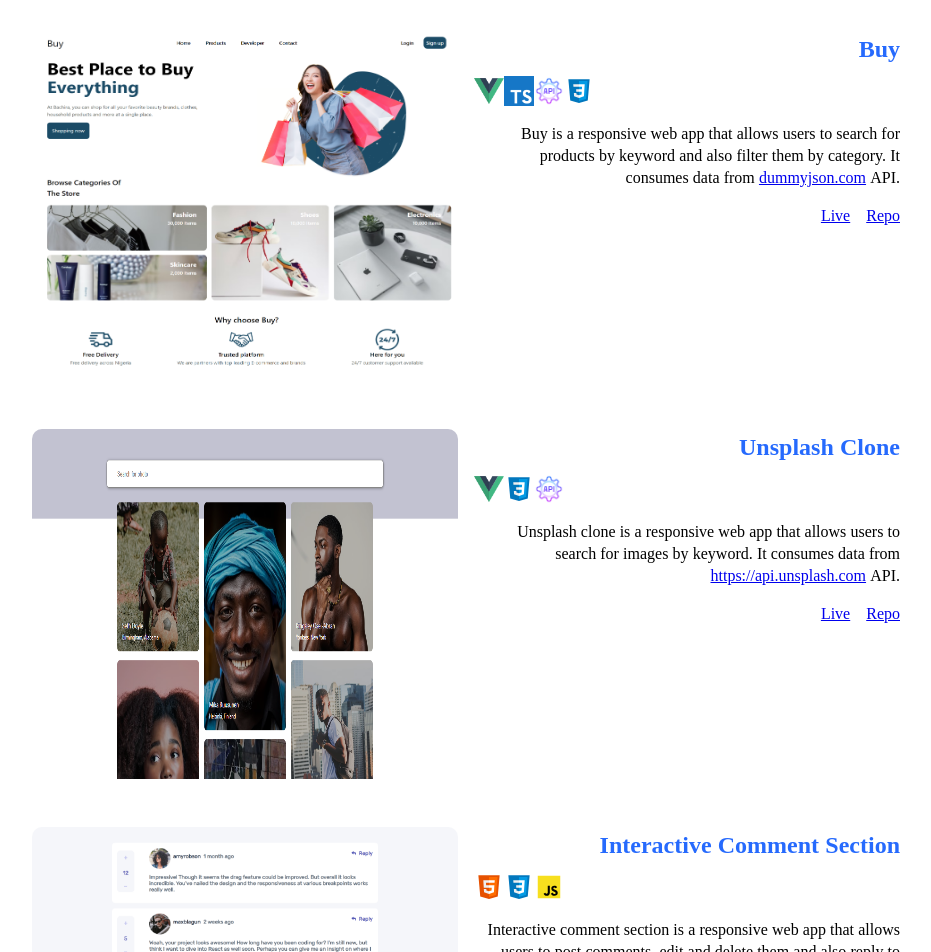
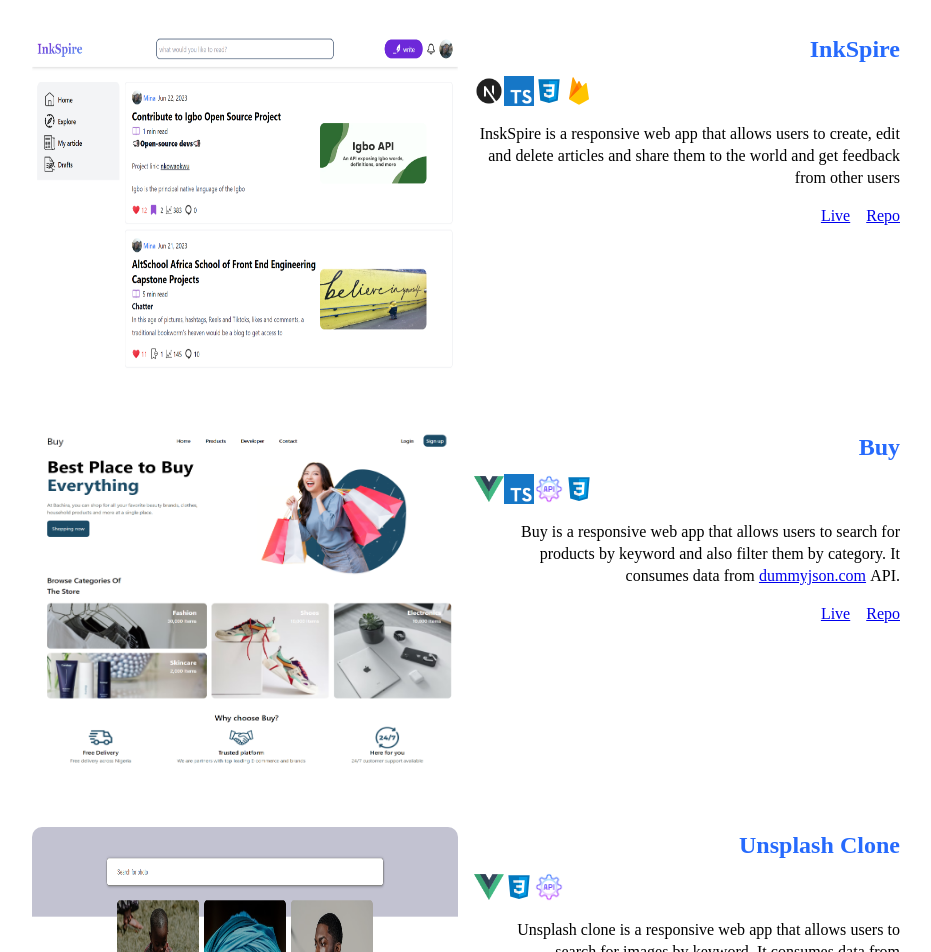
Before and after one commit to ibimina/ibimina-portfolio, a Next.js app: page / in a window 1280 px wide. Shown: the part 1100-2052 px from the top of the page, without its empty margins (174-1105 px from the left). Built offline with nearby package versions, Linux system fonts and the light colour scheme.

Commit message:
update portfolio

```diff
--- a/src/data.json
+++ b/src/data.json
@@ -1,4 +1,3 @@
-
 {
   "skills": [
     {
@@ -80,7 +79,36 @@
       "url": "https://bill-two.vercel.app/",
       "repo": "https://github.com/ibimina/bill"
     },
-
+    {
+      "id":"inkSpire",
+      "name": "inkSpire",
+      "image": "/projects/inkspire.png",
+      "technologies": [
+        {
+          "image": "/skills/nextjs.png",
+          "alt": "react logo",
+          "id": "inkreact"
+        },
+        {
+          "image": "/skills/typescript.png",
+          "alt": "TypeScript logo",
+          "id": "inktypescript"
+        },
+        {
+          "image": "/skills/css3.svg",
+          "alt": "css3 logo",
+          "id": "inkcss"
+        },
+        {
+          "image": "/skills/firebase.svg",
+          "alt": "firebase logo",
+          "id": "inkfirebase"
+        }
+      ],
+      "description":"InskSpire is a responsive web app that allows users to create, edit and delete articles and share them to the world and get feedback from other users",
+        "url": "https://inkspire.vercel.app/",
+      "repo": "https://github.com/ibimina/chatter"
+    },
     {
       "id": "Buy",
       "name": "Buy",
@@ -140,32 +168,6 @@
       "repo": "https://github.com/ibimina/cowrywise-tes"
     },
     {
-      "id": "ics",
-      "name": "interactive comment section",
-      "image": "/projects/interacomment.png",
-      "technologies": [
-        {
-          "image": "/skills/html5.svg",
-          "alt": "html5 logo",
-          "id": "i-htmls"
-        },
-
-        {
-          "image": "/skills/css3.svg",
-          "alt": "css3 logo",
-          "id": "i-css"
-        },
-        {
-          "image": "/skills/javascript.svg",
-          "alt": "javascript logo",
-          "id": "ijs"
-        }
-      ],
-      "description": "Interactive comment section is a responsive web app that allows users to post comments, edit and delete them and also reply to other comments.",
-      "url": "https://ibimina.github.io/interactive-comments-section-main/",
-      "repo": "https://github.com/ibimina/interactive-comments-section-main"
-    },
-    {
       "id": "game",
       "name": "rock paper sicssors game",
       "image": "/projects/gamee.png",
```
Also changed, not shown: src/pages/index.tsx (+9 -0 lines), public/projects/inkspire.png (added), 1 other file (tests, documents, lock files or other folders).
